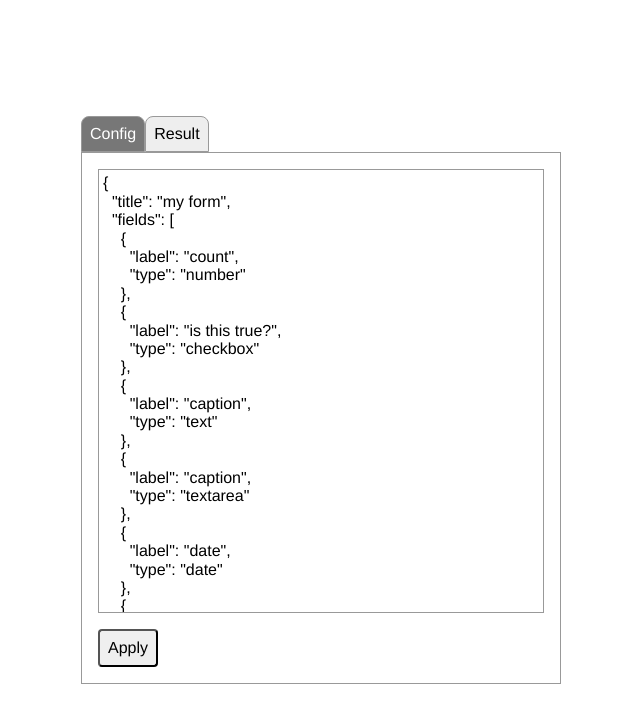
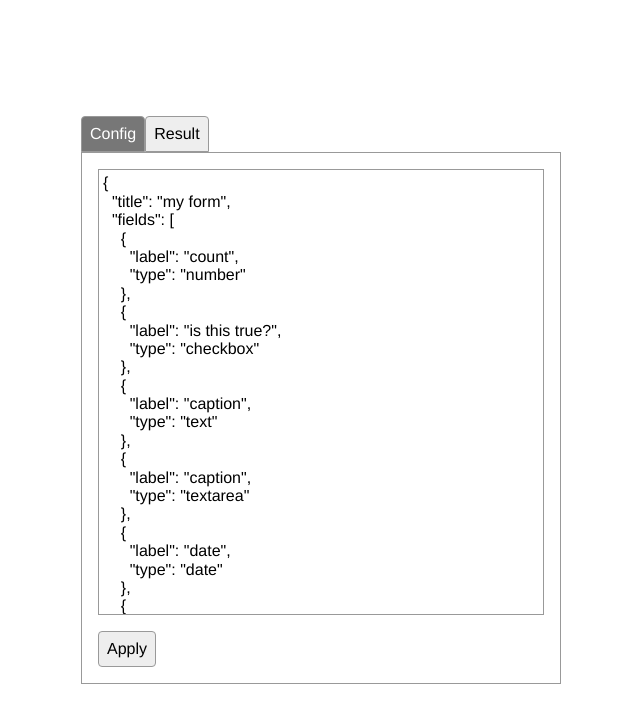
Before and after one commit to egrm/react-form-generator, a React app: page / in a window 1280 px wide. Shown: the top 722 px of the page, without its empty margins (319-959 px from the left). Built offline with nearby package versions, Linux system fonts and the light colour scheme; the HTML template or start-up script is replaced by a standard one.

Commit message:
better buttons

```diff
--- a/src/components/ConfigTab/ConfigTab.js
+++ b/src/components/ConfigTab/ConfigTab.js
@@ -1,4 +1,5 @@
 import React from "react";
+import Button from "../buttons/Button.js";
 
 function ConfigTab({
   onChange,
@@ -25,7 +26,7 @@ function ConfigTab({
           onChange={onChange}
         />
         <div>
-          <button className="pa2 br2 mt3" type="submit">Apply</button>
+          <Button type="submit" label="Apply" />
         </div>
       </form>
     </div>
--- a/src/components/buttons/Button.js
+++ b/src/components/buttons/Button.js
@@ -1,7 +1,14 @@
 import React from "react";
 
 function Button({label, type = "button"}) {
-  return <button type={type}>{label}</button>;
+  return (
+    <button
+      className="link pa2 ba b--silver br2 bg-light-gray mt3 mr3"
+      type={type}
+    >
+      {label}
+    </button>
+  );
 }
 
 export default Button;
--- a/src/components/buttons/TabButton.js
+++ b/src/components/buttons/TabButton.js
@@ -6,7 +6,7 @@ function TabButton({label, setCurrentTab, currentTab}) {
       onClick={() => {
         setCurrentTab(label);
       }}
-      className={`link pa2 ba b--silver br3 br--top ${
+      className={`link pa2 ba b--silver br2 br--top ${
         label === currentTab
           ? "white bg-gray"
           : "black bg-light-gray"
```
